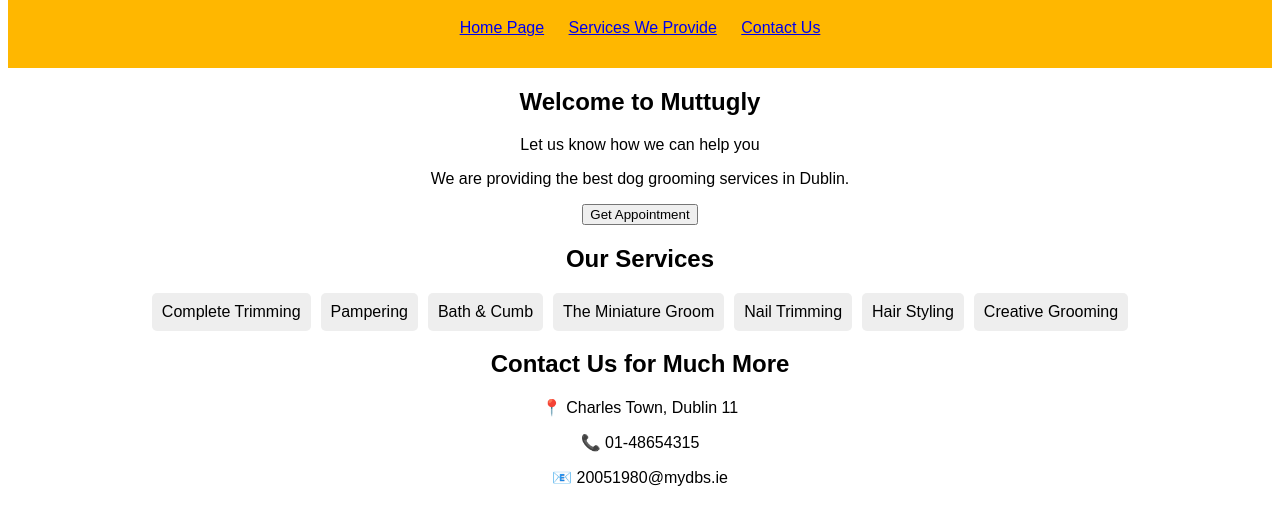
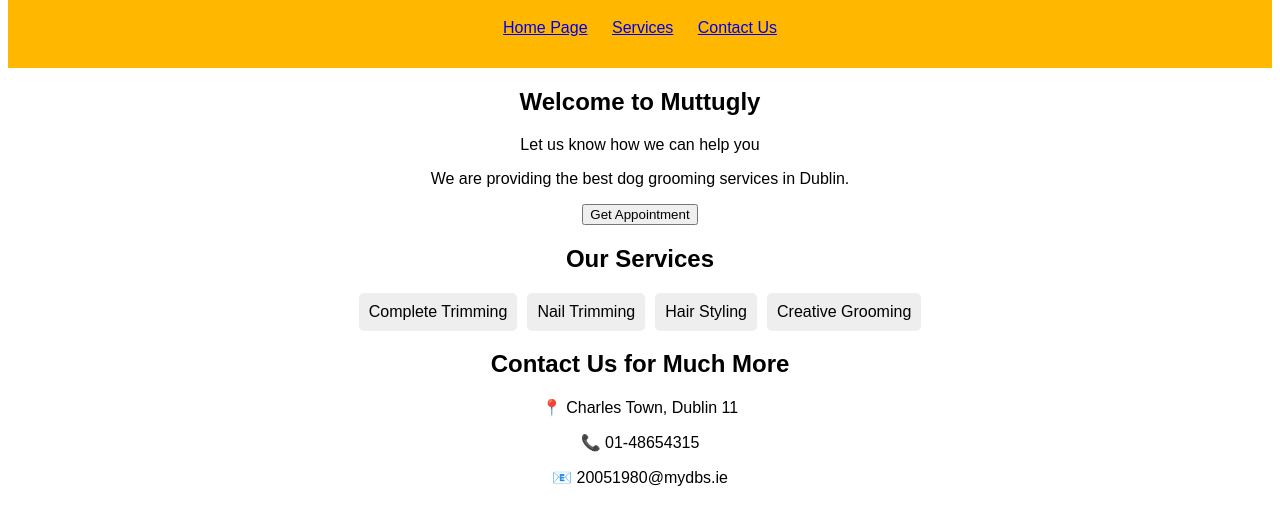
Before and after one commit to 2005198/Muttugly, a plain HTML site: page index.html in a window 1280 px wide. Shown: the part 84-608 px from the top of the page. Drawn offline with Linux system fonts and the light colour scheme.

Commit message:
HTML Update

```diff
--- a/index.html
+++ b/index.html
@@ -13,7 +13,7 @@
         <nav>
             <ul>
                 <li><a href="#home">Home Page</a></li>
-                <li><a href="#services">Services We Provide</a></li>
+                <li><a href="#services">Services</a></li>
                 <li><a href="#contact">Contact Us</a></li>
             </ul>
         </nav>
@@ -30,9 +30,6 @@
         <h2>Our Services</h2>
         <div class="service-list">
             <div class="service">Complete Trimming</div>
-            <div class="service">Pampering</div>
-            <div class="service">Bath & Cumb</div>
-            <div class="service">The Miniature Groom</div>
             <div class="service">Nail Trimming</div>
             <div class="service">Hair Styling</div>
             <div class="service">Creative Grooming</div>
```
